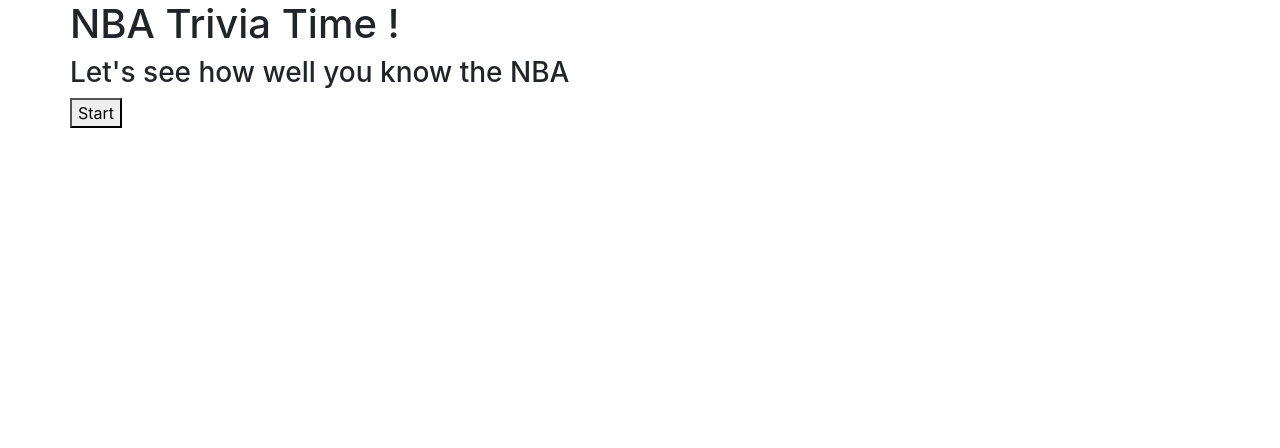
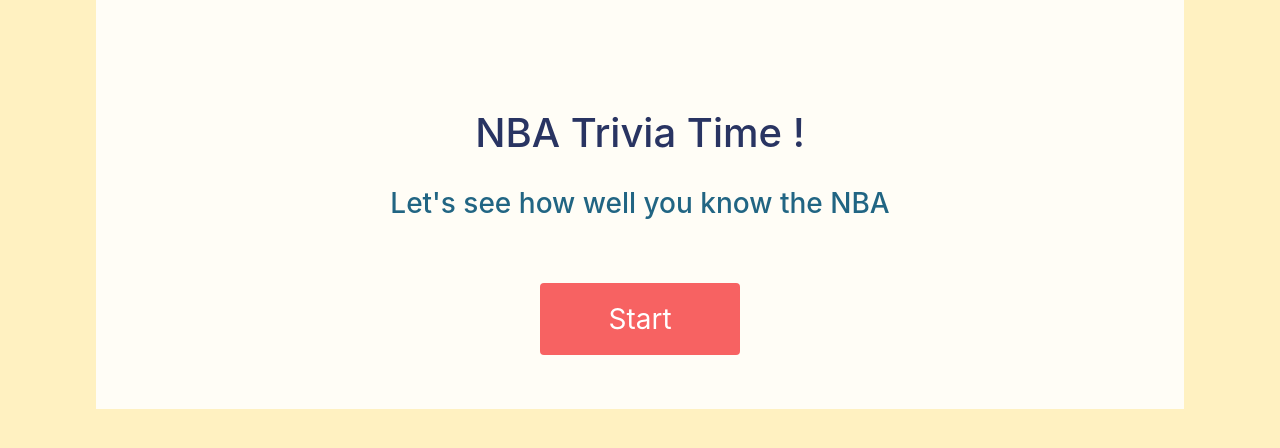
Before and after one commit to najdhil86/TriviaGame, a plain HTML site: page index.html in a window 1280 px wide. Drawn offline with nearby package versions, Linux system fonts and the light colour scheme.

Commit message:
Resolve display issue for results

```diff
--- a/assets/css/style.css
+++ b/assets/css/style.css
@@ -0,0 +1,73 @@
+body {
+
+    background-color: #fff1c1;
+    color: #293462;
+    height: 50%;
+
+}
+.container {
+
+    background-color: #FFFDF6;
+    width: 85%;
+    height: 100%;
+
+}
+
+#title {
+
+    margin-top: 10%;
+}
+#secondheader {
+
+    color: #216583;
+    margin-top: 2%;
+}
+
+#start {
+    display: inline-block;
+    border-radius: 4px;
+    background-color: #f76262;
+    border: none;
+    color: #FFFFFF;
+    text-align: center;
+    font-size: 28px;
+    padding: 15px;
+    width: 200px;
+    transition: all 0.5s;
+    cursor: pointer;
+    margin: 5px;
+    margin-top:5%;
+    margin-bottom:5%;
+  }
+
+#start span {
+    cursor: pointer;
+    display: inline-block;
+    position: relative;
+    transition: 0.5s;
+}
+
+#start span:after {
+    content: '\00bb';
+    position: absolute;
+    opacity: 0;
+    top: 0;
+    right: -20px;
+    transition: 0.5s;
+  }
+
+#start:hover span {
+    padding-right: 25px;
+  }
+
+#start:hover span:after {
+    opacity: 1;
+    right: 0;
+  }
+
+
+  #timer {
+
+    font-size: 32px;
+    color: #f76262;
+  }
--- a/assets/javascript/app.js
+++ b/assets/javascript/app.js
@@ -0,0 +1,120 @@
+  //Showing and hiding the three main sections: Start Content, Main Content, and Overall Results Content
+
+  $('#mainform').hide();
+  $('#startbutton').show();
+  $('#overallresults').hide();
+
+
+
+
+
+
+   $('#start').on('click', function(){
+
+    $('#mainform').show();
+
+    $('#startbutton').hide();
+
+    $('#overallresults').hide();
+
+
+    var counter = 10;
+
+    $('#timer').text(counter);
+
+    function decreaseTimer(){
+
+      counter -= 1;
+      $('#timer').text(counter);
+
+      if (counter == 0){
+
+      $("input[type='submit']").attr('disabled', true);
+      clearInterval(timer);
+
+      $('#mainform').hide();
+      $('#overallresults').show();
+
+      }
+
+    }
+
+    var timer = setInterval(decreaseTimer, 1*1000);
+
+    $('#timer').text(counter);
+
+
+  })
+
+    //Setting correct answers, incorrect answers, and unanswered answers variables
+
+    var correctans = 0;
+    var rightAns = $('#right').text(correctans);
+
+    var incorrectans = 0;
+    var wrongAns = $('#wrong').text(incorrectans);
+
+    var unansweredans = 0;
+    var unAns = $('#unans').text(unansweredans);
+  //Submit button functionality. What happens when you press the submit button
+
+  $("input[type='submit']").on('click', function(){
+
+    var correctans = 0;
+    var rightAns = $('#right').text(correctans);
+
+
+    var incorrectans = 0;
+    var wrongAns = $('#wrong').text(incorrectans);
+
+
+    // Setting Variable for answer from all questions
+
+    var answer1 = $("input[name='lebron']:checked").val();
+
+    var answer2 = $("input[name='wiggins']:checked").val();
+
+    var answer3 = $("input[name='champ']:checked").val();
+
+    var cAnsDisplay = $('')
+
+    function isItCorrect(a) {
+
+      if (a == 'correct' ) {
+
+      correctans ++;
+      console.log("Correct value " + correctans);
+      rightAns = $('#right').text(correctans);
+      //  debugger;
+      } else if (a == undefined) {
+
+        unansweredans ++;
+        incorrectans++;
+        unAns = $('#unans').text(unansweredans);
+        wrongAns = $('#wrong').text(incorrectans);
+
+      } else  {
+
+        incorrectans ++;
+        console.log("Incorrect value " + incorrectans);
+        wrongAns = $('#wrong').text(incorrectans);
+        // debugger;
+      }
+
+
+    }
+
+    //Checking what are the right answers
+
+    isItCorrect(answer1);
+    isItCorrect(answer2);
+    isItCorrect(answer3);
+
+    //Show Overall results, Hide the two other sections
+
+    // $('#mainform').hide();
+    // $('#overallresults').show();
+
+    event.preventDefault();
+
+  })
--- a/index.html
+++ b/index.html
@@ -8,36 +8,42 @@
     <!-- Bootstrap CSS -->
     <link rel="stylesheet" href="https://stackpath.bootstrapcdn.com/bootstrap/4.3.1/css/bootstrap.min.css" integrity="sha384-ggOyR0iXCbMQv3Xipma34MD+dH/1fQ784/j6cY/iJTQUOhcWr7x9JvoRxT2MZw1T" crossorigin="anonymous">
 
+
+    <link rel="stylesheet" href="assets/css/style.css">
+
+
     <title>NBA Trivia</title>
+
   </head>
 
   <body>
 
-
-
-
     <div class="container">
 
         <div id="startbutton">
-            <div class="row">
-                <h1>NBA Trivia Time !</h1>
+            <div class="row justify-content-md-center">
+                <h1 id="title">NBA Trivia Time !</h1>
             </div>
 
-          <div class="row">
-              <h3>Let's see how well you know the NBA</h3>
+          <div class="row justify-content-md-center">
+              <h3 id="secondheader">Let's see how well you know the NBA</h3>
           </div>
 
-          <div class="row">
-            <button id="start">Start</button>
+          <div class="row justify-content-md-center">
+              <button id="start" style="vertical-align:middle"><span>Start </span></button>
           </div>
 
         </div>
 
-      <div class="row">
+      <div class="row justify-content-md-center">
 
           <div id="mainform">
 
+            <div class="row justify-content-md-center">
+
               <p id="timer"></p>
+
+            </div>
 
 
             <form>
@@ -78,6 +84,8 @@
 
             </form>
 
+          </div>
+
           <div id="overallresults">
 
               <p>Time Over!!</p>
@@ -85,8 +93,6 @@
               <p>Correct Answer: <span id="right"></span></p>
               <p>Incorrect Answer: <span id="wrong"></span></p>
               <p>Unanswered Questions: <span id="unans"></span></p>
-
-          </div>
 
             </div>
 
@@ -102,117 +108,8 @@
     <!-- jQuery first, then Popper.js, then Bootstrap JS -->
     <script src="https://cdnjs.cloudflare.com/ajax/libs/jquery/3.2.1/jquery.min.js"></script>
 
-    <script>
-
-      //Showing and hiding the three main sections: Start Content, Main Content, and Overall Results Content
-
-      $('#mainform').hide();
-      $('#startbutton').show();
-      // $('#overallresults').hide();
-
-
-
-
-
-       $('#start').on('click', function(){
-
-        $('#mainform').show();
-
-        $('#startbutton').hide();
-
-
-        var counter = 100;
-
-        $('#timer').text(counter);
-
-        function decreaseTimer(){
-
-          counter -= 1;
-          $('#timer').text(counter);
-
-          if (counter == 0){
-
-          $("input[type='submit']").attr('disabled', true);
-          clearInterval(timer);
-          }
-
-        }
-
-        var timer = setInterval(decreaseTimer, 1*1000);
-
-        $('#timer').text(counter);
-
-
-      })
-
-        //Setting correct answers, incorrect answers, and unanswered answers variables
-
-        var correctans = 0;
-        var rightAns = $('#right').text(correctans);
-
-        var incorrectans = 0;
-        var wrongAns = $('#wrong').text(incorrectans);
-
-      //Submit button functionality. What happens when you press the submit button
-
-      $("input[type='submit']").on('click', function(){
-
-        var correctans = 0;
-        var rightAns = $('#right').text(correctans);
-
-
-        var incorrectans = 0;
-        var wrongAns = $('#wrong').text(incorrectans);
-
-
-        // Setting Variable for answer from all questions
-
-        var answer1 = $("input[name='lebron']:checked").val();
-
-        var answer2 = $("input[name='wiggins']:checked").val();
-
-        var answer3 = $("input[name='champ']:checked").val();
-
-        var cAnsDisplay = $('')
-
-        function isItCorrect(a) {
-
-          if (a == 'correct' ) {
-
-          correctans ++;
-          console.log("Correct value " + correctans);
-          rightAns = $('#right').text(correctans);
-          //  debugger;
-          } else  {
-
-            incorrectans ++;
-            console.log("Incorrect value " + incorrectans);
-            wrongAns = $('#wrong').text(incorrectans);
-            // debugger;
-          }
-
-
-        }
-
-        //Checking what are the right answers
-
-        isItCorrect(answer1);
-        isItCorrect(answer2);
-        isItCorrect(answer3);
-
-        //Show Overall results, Hide the two other sections
-
-
-
-        event.preventDefault();
-      })
-
-
-
-
-
-
-    </script>
+    <!-- Main Game Code -->
+    <script src="assets/javascript/app.js"></script>
 
   </body>
 </html>
```
Lines whose indentation alone changed are shown as unchanged.
